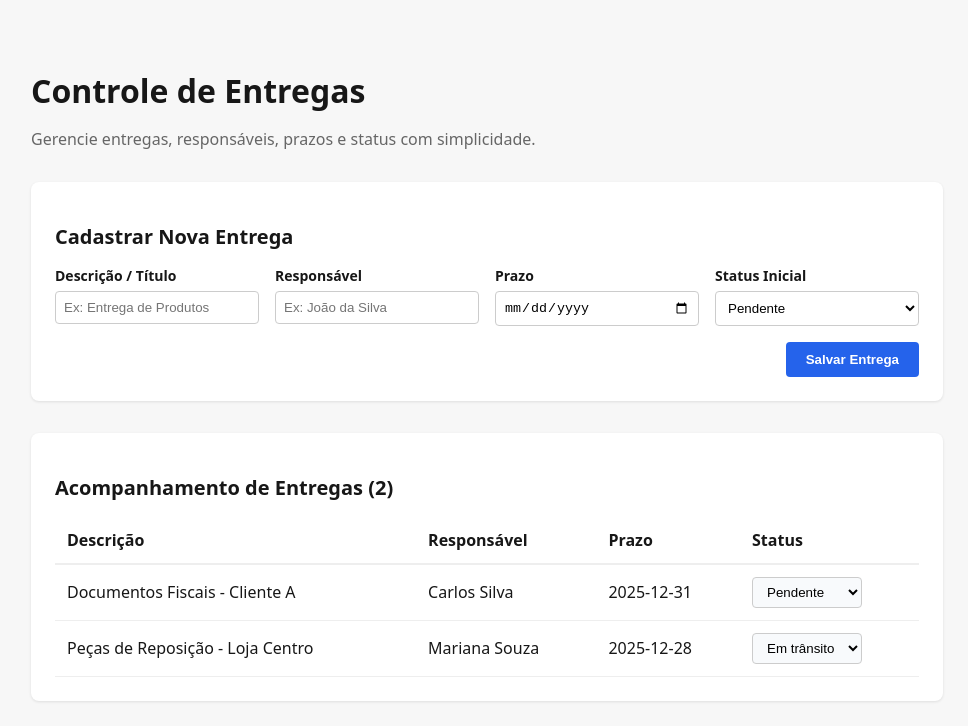
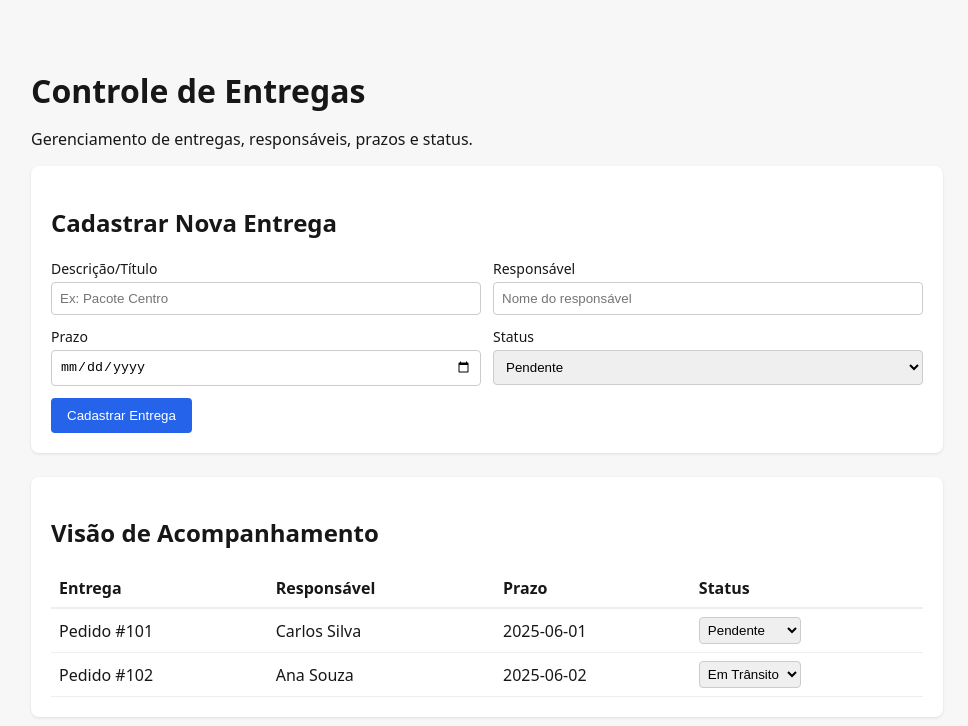
Before and after one commit to Klip-lab/micro-saas-controle-entregas, a React (Vite) app: page / in a window 1280 px wide. Shown: the top 726 px of the page, without its empty margins (153-1121 px from the left). Built offline with nearby package versions, Linux system fonts and the light colour scheme.

Commit message:
factory: TASK-PRJ-624786-002

```diff
--- a/src/App.tsx
+++ b/src/App.tsx
@@ -1,226 +1,139 @@
-import { useState, useEffect, FormEvent } from "react";
+import React, { useState } from 'react';
 
 interface Delivery {
   id: string;
   title: string;
   responsible: string;
   dueDate: string;
-  status: "Pendente" | "Em trânsito" | "Entregue" | "Cancelado";
+  status: 'Pendente' | 'Em Trânsito' | 'Entregue';
 }
 
 export default function App() {
-  const [deliveries, setDeliveries] = useState<Delivery[]>(() => {
-    const saved = localStorage.getItem("@micro_saas_deliveries");
-    if (saved) {
-      try {
-        return JSON.parse(saved);
-      } catch {
-        return [];
-      }
-    }
-    return [
-      {
-        id: "1",
-        title: "Documentos Fiscais - Cliente A",
-        responsible: "Carlos Silva",
-        dueDate: "2025-12-31",
-        status: "Pendente"
-      },
-      {
-        id: "2",
-        title: "Peças de Reposição - Loja Centro",
-        responsible: "Mariana Souza",
-        dueDate: "2025-12-28",
-        status: "Em trânsito"
-      }
-    ];
-  });
+  const [deliveries, setDeliveries] = useState<Delivery[]>([
+    { id: '1', title: 'Pedido #101', responsible: 'Carlos Silva', dueDate: '2025-06-01', status: 'Pendente' },
+    { id: '2', title: 'Pedido #102', responsible: 'Ana Souza', dueDate: '2025-06-02', status: 'Em Trânsito' }
+  ]);
 
-  const [title, setTitle] = useState("");
-  const [responsible, setResponsible] = useState("");
-  const [dueDate, setDueDate] = useState("");
-  const [status, setStatus] = useState<Delivery["status"]>("Pendente");
+  const [title, setTitle] = useState('');
+  const [responsible, setResponsible] = useState('');
+  const [dueDate, setDueDate] = useState('');
+  const [status, setStatus] = useState<'Pendente' | 'Em Trânsito' | 'Entregue'>('Pendente');
 
-  useEffect(() => {
-    localStorage.setItem("@micro_saas_deliveries", JSON.stringify(deliveries));
-  }, [deliveries]);
-
-  function handleCreateDelivery(e: FormEvent) {
+  const handleAddDelivery = (e: React.FormEvent) => {
     e.preventDefault();
-    if (!title.trim() || !responsible.trim() || !dueDate) return;
+    if (!title || !responsible || !dueDate) return;
 
     const newDelivery: Delivery = {
       id: Date.now().toString(),
-      title: title.trim(),
-      responsible: responsible.trim(),
+      title,
+      responsible,
       dueDate,
       status
     };
 
-    setDeliveries([newDelivery, ...deliveries]);
-    setTitle("");
-    setResponsible("");
-    setDueDate("");
-    setStatus("Pendente");
-  }
+    setDeliveries([...deliveries, newDelivery]);
+    setTitle('');
+    setResponsible('');
+    setDueDate('');
+    setStatus('Pendente');
+  };
 
-  function handleStatusChange(id: string, newStatus: Delivery["status"]) {
-    setDeliveries(
-      deliveries.map((item) =>
-        item.id === id ? { ...item, status: newStatus } : item
-      )
-    );
-  }
+  const handleStatusChange = (id: string, newStatus: 'Pendente' | 'Em Trânsito' | 'Entregue') => {
+    setDeliveries(deliveries.map(d => d.id === id ? { ...d, status: newStatus } : d));
+  };
 
   return (
     <main>
-      <header style={{ marginBottom: "32px" }}>
       <h1>Controle de Entregas</h1>
-        <p style={{ color: "#666" }}>
-          Gerencie entregas, responsáveis, prazos e status com simplicidade.
-        </p>
-      </header>
+      <p>Gerenciamento de entregas, responsáveis, prazos e status.</p>
 
-      <section
-        style={{
-          background: "#fff",
-          padding: "24px",
-          borderRadius: "8px",
-          boxShadow: "0 1px 3px rgba(0,0,0,0.1)",
-          marginBottom: "32px"
-        }}
-      >
-        <h2 style={{ fontSize: "1.25rem", marginBottom: "16px" }}>
-          Cadastrar Nova Entrega
-        </h2>
-        <form
-          onSubmit={handleCreateDelivery}
-          style={{ display: "grid", gap: "16px", gridTemplateColumns: "repeat(auto-fit, minmax(200px, 1fr))" }}
-        >
-          <div style={{ display: "flex", flexDirection: "column", gap: "6px" }}>
-            <label style={{ fontSize: "0.875rem", fontWeight: 600 }}>Descrição / Título</label>
+      <section style={{ background: '#fff', padding: '20px', borderRadius: '8px', marginBottom: '24px', boxShadow: '0 1px 3px rgba(0,0,0,0.1)' }}>
+        <h2>Cadastrar Nova Entrega</h2>
+        <form onSubmit={handleAddDelivery} style={{ display: 'grid', gap: '12px', gridTemplateColumns: '1fr 1fr' }}>
+          <div>
+            <label style={{ display: 'block', marginBottom: '4px', fontSize: '14px' }}>Descrição/Título</label>
             <input
               type="text"
               value={title}
-              onChange={(e) => setTitle(e.target.value)}
-              placeholder="Ex: Entrega de Produtos"
+              onChange={e => setTitle(e.target.value)}
+              placeholder="Ex: Pacote Centro"
+              style={{ width: '100%', padding: '8px', borderRadius: '4px', border: '1px solid #ccc' }}
               required
-              style={{ padding: "8px", borderRadius: "4px", border: "1px solid #ccc" }}
             />
           </div>
-
-          <div style={{ display: "flex", flexDirection: "column", gap: "6px" }}>
-            <label style={{ fontSize: "0.875rem", fontWeight: 600 }}>Responsável</label>
+          <div>
+            <label style={{ display: 'block', marginBottom: '4px', fontSize: '14px' }}>Responsável</label>
             <input
               type="text"
               value={responsible}
-              onChange={(e) => setResponsible(e.target.value)}
-              placeholder="Ex: João da Silva"
+              onChange={e => setResponsible(e.target.value)}
+              placeholder="Nome do responsável"
+              style={{ width: '100%', padding: '8px', borderRadius: '4px', border: '1px solid #ccc' }}
               required
-              style={{ padding: "8px", borderRadius: "4px", border: "1px solid #ccc" }}
             />
           </div>
-
-          <div style={{ display: "flex", flexDirection: "column", gap: "6px" }}>
-            <label style={{ fontSize: "0.875rem", fontWeight: 600 }}>Prazo</label>
+          <div>
+            <label style={{ display: 'block', marginBottom: '4px', fontSize: '14px' }}>Prazo</label>
             <input
               type="date"
               value={dueDate}
-              onChange={(e) => setDueDate(e.target.value)}
+              onChange={e => setDueDate(e.target.value)}
+              style={{ width: '100%', padding: '8px', borderRadius: '4px', border: '1px solid #ccc' }}
               required
-              style={{ padding: "8px", borderRadius: "4px", border: "1px solid #ccc" }}
             />
           </div>
-
-          <div style={{ display: "flex", flexDirection: "column", gap: "6px" }}>
-            <label style={{ fontSize: "0.875rem", fontWeight: 600 }}>Status Inicial</label>
+          <div>
+            <label style={{ display: 'block', marginBottom: '4px', fontSize: '14px' }}>Status</label>
             <select
               value={status}
-              onChange={(e) => setStatus(e.target.value as Delivery["status"])}
-              style={{ padding: "8px", borderRadius: "4px", border: "1px solid #ccc", background: "#fff" }}
+              onChange={e => setStatus(e.target.value as any)}
+              style={{ width: '100%', padding: '8px', borderRadius: '4px', border: '1px solid #ccc' }}
             >
               <option value="Pendente">Pendente</option>
-              <option value="Em trânsito">Em trânsito</option>
+              <option value="Em Trânsito">Em Trânsito</option>
               <option value="Entregue">Entregue</option>
-              <option value="Cancelado">Cancelado</option>
             </select>
           </div>
-
-          <div style={{ gridColumn: "1 / -1", display: "flex", justifyContent: "flex-end" }}>
-            <button
-              type="submit"
-              style={{
-                background: "#2563eb",
-                color: "#fff",
-                padding: "10px 20px",
-                borderRadius: "4px",
-                border: "none",
-                cursor: "pointer",
-                fontWeight: 600
-              }}
-            >
-              Salvar Entrega
+          <div style={{ gridColumn: 'span 2' }}>
+            <button type="submit" style={{ background: '#2563eb', color: '#fff', border: 'none', padding: '10px 16px', borderRadius: '4px', cursor: 'pointer' }}>
+              Cadastrar Entrega
             </button>
           </div>
         </form>
       </section>
 
-      <section
-        style={{
-          background: "#fff",
-          padding: "24px",
-          borderRadius: "8px",
-          boxShadow: "0 1px 3px rgba(0,0,0,0.1)"
-        }}
-      >
-        <h2 style={{ fontSize: "1.25rem", marginBottom: "16px" }}>
-          Acompanhamento de Entregas ({deliveries.length})
-        </h2>
-        {deliveries.length === 0 ? (
-          <p style={{ color: "#666" }}>Nenhuma entrega cadastrada até o momento.</p>
-        ) : (
-          <div style={{ overflowX: "auto" }}>
-            <table style={{ width: "100%", borderCollapse: "collapse", textAlign: "left" }}>
+      <section style={{ background: '#fff', padding: '20px', borderRadius: '8px', boxShadow: '0 1px 3px rgba(0,0,0,0.1)' }}>
+        <h2>Visão de Acompanhamento</h2>
+        <table style={{ width: '100%', borderCollapse: 'collapse', marginTop: '12px' }}>
           <thead>
-                <tr style={{ borderBottom: "2px solid #eee" }}>
-                  <th style={{ padding: "12px" }}>Descrição</th>
-                  <th style={{ padding: "12px" }}>Responsável</th>
-                  <th style={{ padding: "12px" }}>Prazo</th>
-                  <th style={{ padding: "12px" }}>Status</th>
+            <tr style={{ borderBottom: '2px solid #eee', textAlign: 'left' }}>
+              <th style={{ padding: '8px' }}>Entrega</th>
+              <th style={{ padding: '8px' }}>Responsável</th>
+              <th style={{ padding: '8px' }}>Prazo</th>
+              <th style={{ padding: '8px' }}>Status</th>
             </tr>
           </thead>
           <tbody>
-                {deliveries.map((item) => (
-                  <tr key={item.id} style={{ borderBottom: "1px solid #eee" }}>
-                    <td style={{ padding: "12px", fontWeight: 500 }}>{item.title}</td>
-                    <td style={{ padding: "12px" }}>{item.responsible}</td>
-                    <td style={{ padding: "12px" }}>{item.dueDate}</td>
-                    <td style={{ padding: "12px" }}>
+            {deliveries.map(d => (
+              <tr key={d.id} style={{ borderBottom: '1px solid #eee' }}>
+                <td style={{ padding: '8px' }}>{d.title}</td>
+                <td style={{ padding: '8px' }}>{d.responsible}</td>
+                <td style={{ padding: '8px' }}>{d.dueDate}</td>
+                <td style={{ padding: '8px' }}>
                   <select
-                        value={item.status}
-                        onChange={(e) =>
-                          handleStatusChange(item.id, e.target.value as Delivery["status"])
-                        }
-                        style={{
-                          padding: "6px 10px",
-                          borderRadius: "4px",
-                          border: "1px solid #ccc",
-                          background: "#f8fafc",
-                          fontWeight: 500
-                        }}
+                    value={d.status}
+                    onChange={e => handleStatusChange(d.id, e.target.value as any)}
+                    style={{ padding: '4px', borderRadius: '4px', border: '1px solid #ccc' }}
                   >
                     <option value="Pendente">Pendente</option>
-                        <option value="Em trânsito">Em trânsito</option>
+                    <option value="Em Trânsito">Em Trânsito</option>
                     <option value="Entregue">Entregue</option>
-                        <option value="Cancelado">Cancelado</option>
                   </select>
                 </td>
               </tr>
             ))}
           </tbody>
         </table>
-          </div>
-        )}
       </section>
     </main>
   );
```
Also changed, not shown: 1 other file (tests, documents, lock files or other folders). Lines whose indentation alone changed are shown as unchanged.
